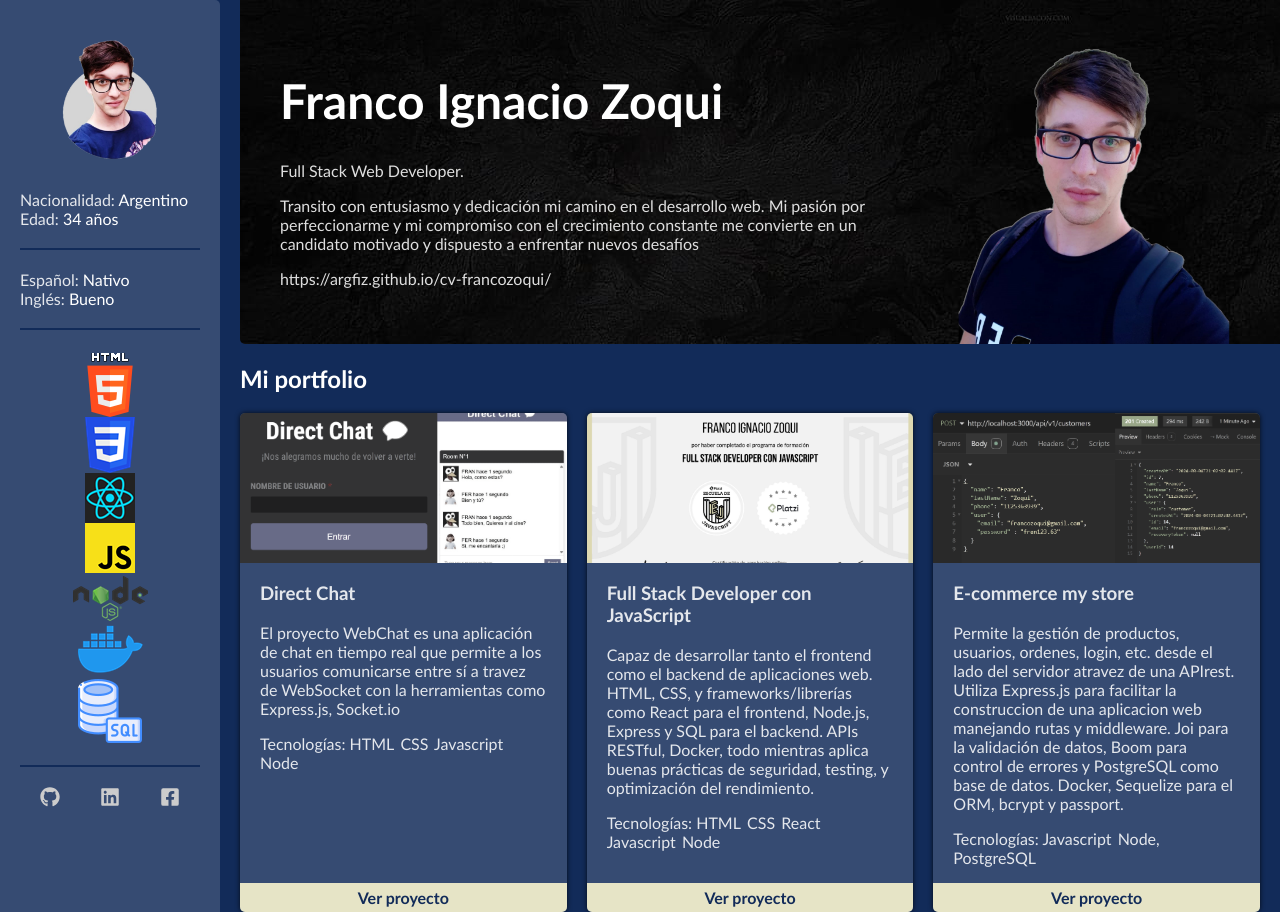
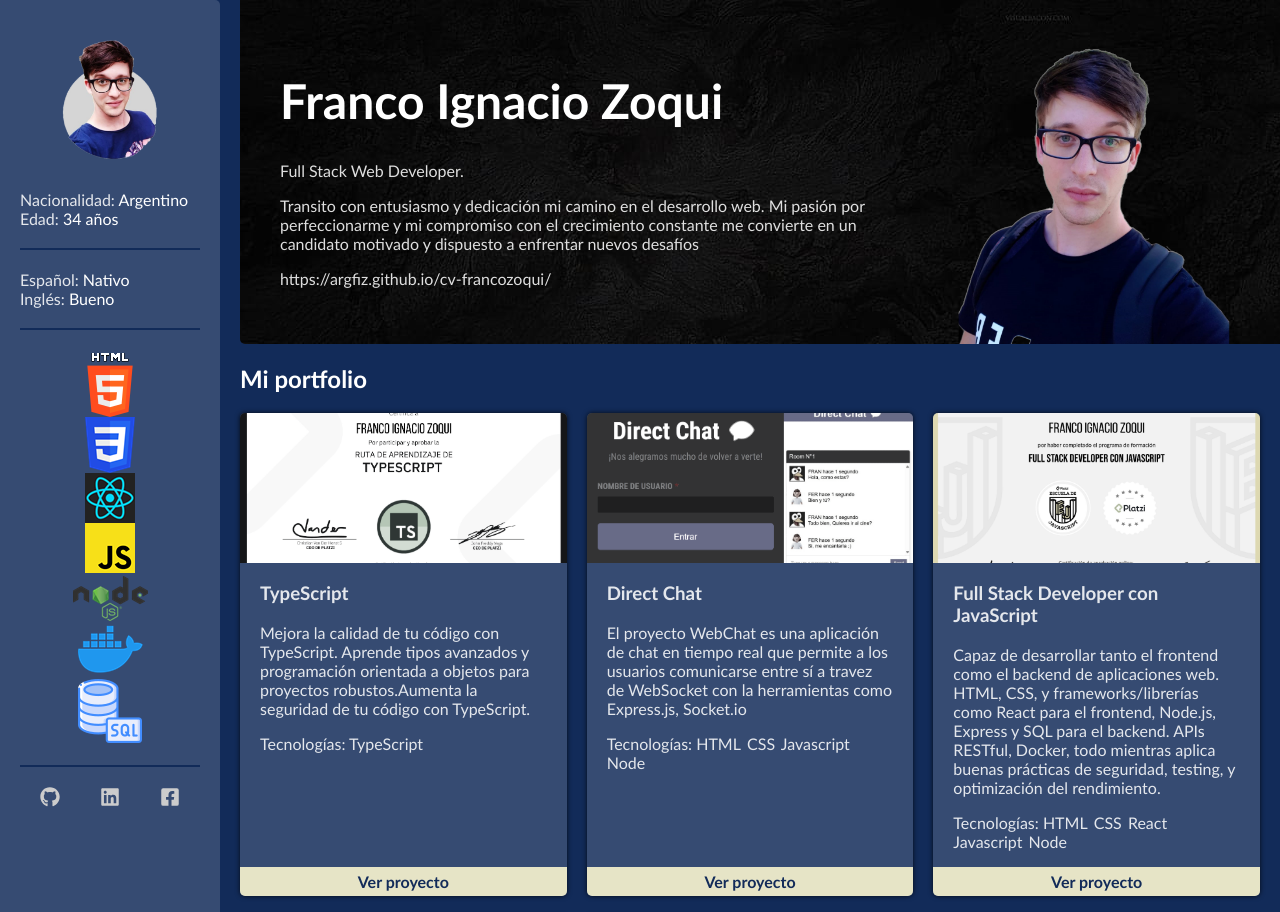
Before and after one commit to argfiz/cv-francozoqui, a website: page index.html in a window 1280 px wide. Shown: the top 912 px of the page. Drawn offline with Linux system fonts and the light colour scheme.

Commit message:
Add TypeScript certificate

```diff
--- a/data.js
+++ b/data.js
@@ -1,4 +1,13 @@
 const proyectos = [
+  {
+    titulo: "TypeScript",
+    descripcion:
+      "Mejora la calidad de tu código con TypeScript. Aprende tipos avanzados y programación orientada a objetos para proyectos robustos.Aumenta la seguridad de tu código con TypeScript.",
+    link: "https://platzi.com/p/francozoqui/ruta/23320-typescript/diploma/detalle/",
+    fecha: "25/10/2024",
+    imagen: "diploma-typescript.png",
+    tecnologias: ["TypeScript"],
+  },
   {
     titulo: "Direct Chat",
     descripcion:
--- a/index.html
+++ b/index.html
@@ -5,8 +5,8 @@
 	<meta http-equiv="X-UA-Compatible" content="IE=edge">
 	<meta name="viewport" content="width=device-width, initial-scale=1.0">
 	<link rel="stylesheet" href="style.css">
+	<script src="data.js"></script>
 	<script src="index.js" defer></script>
-	<script src="data.js"></script>
 	<title>Franco Ignacio Zoqui - Mi Porfolio</title>
 	<!--<link rel="icon" type="image/x-icon" href="/favicon.ico">-->
 </head>
```
Also changed, not shown: img/proyectos/diploma-typescript.png (added).
